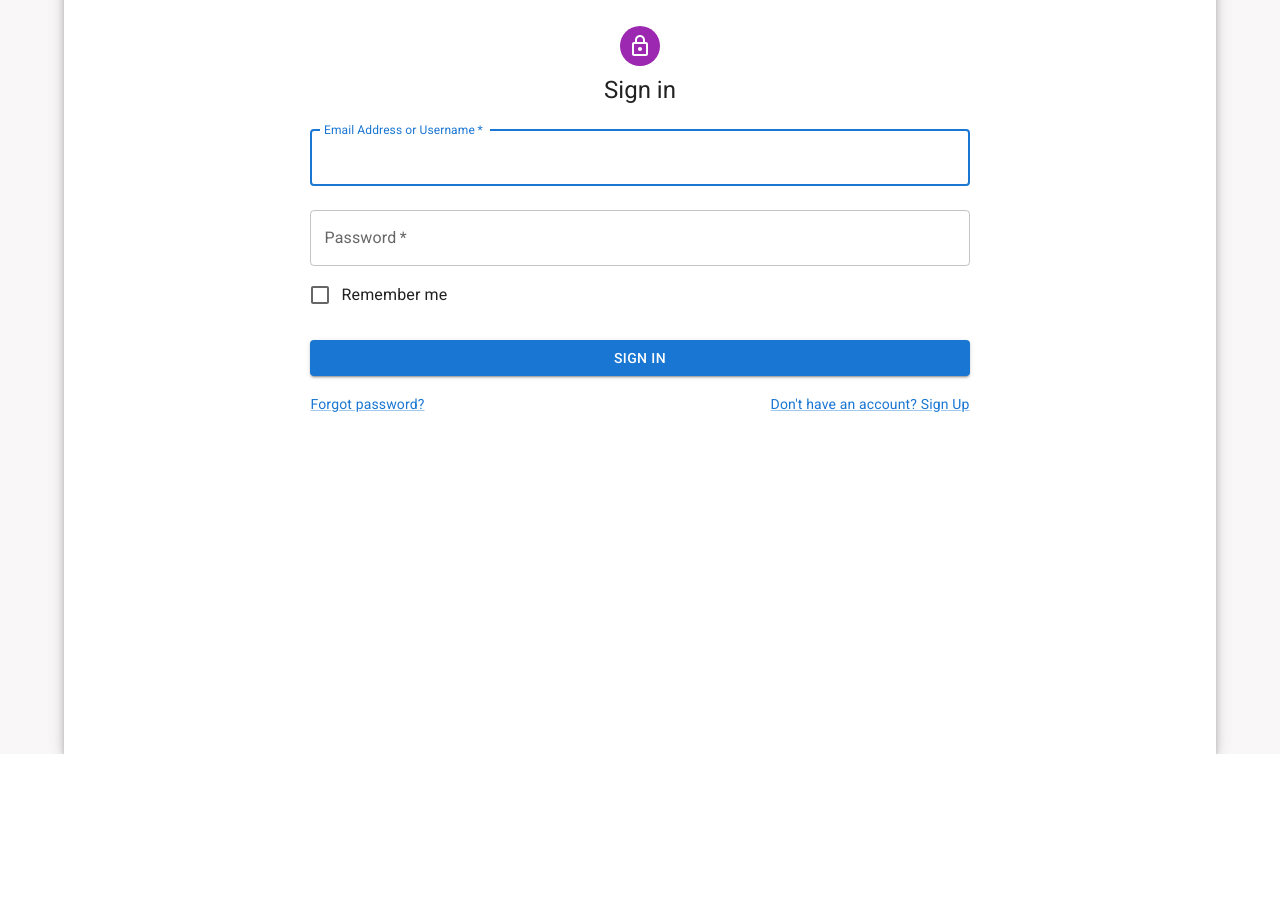
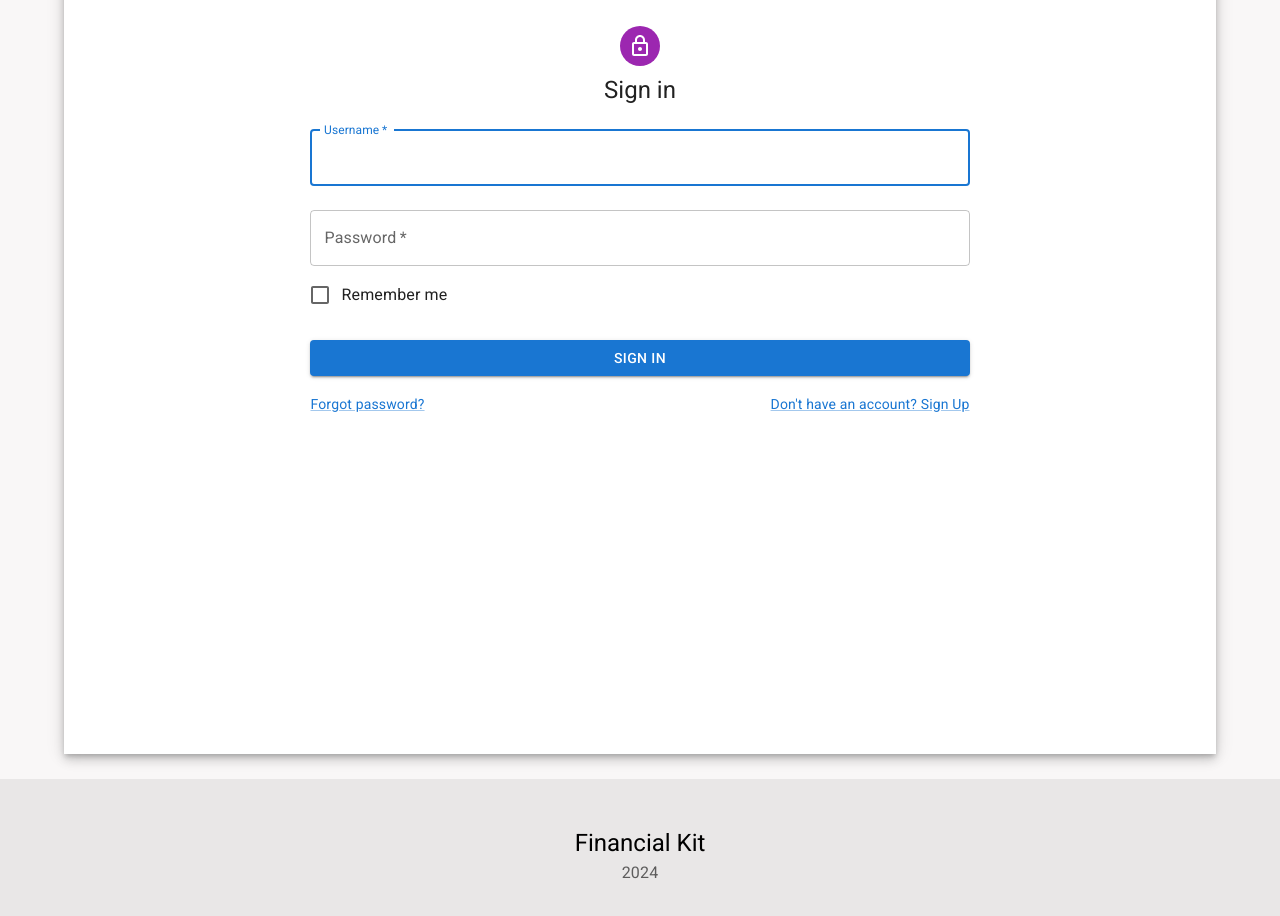
Before and after one commit to semihgencten/FinantialKit-Frontend, a React (Vite) app: page /sign-in in a window 1280 px wide. Shown: the part 240-1156 px from the top of the page. Before the commit the page ends 994 px from the top, so only its background shows below. Built offline with nearby package versions, Linux system fonts and the light colour scheme.

Commit message:
user login fixed

```diff
--- a/src/actions/authActions.js
+++ b/src/actions/authActions.js
@@ -24,7 +24,7 @@ export const registerUser = createAsyncThunk(
 export const loginUser = createAsyncThunk(
   "auth/loginUser",
   async (body) => {
-    console.log(body);
+    // console.log(body);
     const response = await httpFetch({
       method: "POST",
       url: "/users/login/",
@@ -34,3 +34,9 @@ export const loginUser = createAsyncThunk(
 
   }
 )
+
+export const logoutUser = createAsyncThunk(
+  "auth/logoutUser",
+  async ()=>{} // This could be changed but for now it is handled from user slice module
+
+)
--- a/src/layouts/default/index.jsx
+++ b/src/layouts/default/index.jsx
@@ -14,11 +14,14 @@ import {
   Menu,
   IconButton,
   Avatar,
+  Container
 } from "@mui/material";
 import LocaleContext from "@/LocaleContext";
 import { FormattedMessage } from "react-intl";
 import InputAdornment from "@mui/material/InputAdornment";
 import SearchIcon from "@mui/icons-material/Search";
+import { useSelector,useDispatch } from "react-redux";
+import { logoutUser } from "@/actions/authActions";
 
 const styles = {
   navButton: {
@@ -44,6 +47,7 @@ const NavButton = ({ route, titleId }) => {
 };
 
 const DefaultLayout = () => {
+  const dispatch = useDispatch();
   const navigate = useNavigate();
   const location = useLocation();
   const { locale, setLocale } = useContext(LocaleContext);
@@ -59,6 +63,12 @@ const DefaultLayout = () => {
 
   const handleMenuClose = () => {
     setAnchorEl(null);
+  };
+
+  const {user,status,error,isAuthenticated} = useSelector((state)=> state.user);
+
+  const logout = async () => {
+    dispatch(logoutUser());
   };
 
   return (
@@ -122,13 +132,15 @@ const DefaultLayout = () => {
           >
             <MenuItem
               onClick={() => {
-                navigate("/my-profile");
+
+                isAuthenticated?navigate("/my-profile"): navigate("/sign-in") ;
                 handleMenuClose();
               }}
             >
-              My Profile
+              {isAuthenticated? "My Profile":"Login" }
             </MenuItem>
             <MenuItem
+              style={{ display: isAuthenticated?"block": "none" }}
               onClick={() => {
                 navigate("/settings");
                 handleMenuClose();
@@ -137,8 +149,10 @@ const DefaultLayout = () => {
               Settings
             </MenuItem>
             <MenuItem
+              style={{ display: isAuthenticated?"block": "none" }}
               onClick={() => {
-                navigate("/sign-out");
+                logout();
+                navigate("/");
                 handleMenuClose();
               }}
             >
@@ -171,6 +185,32 @@ const DefaultLayout = () => {
       <Box sx={{ width: "90%", mx: "auto", mt: 2 }}>
         <Outlet />
       </Box>
+      <Box
+      sx={{
+        marginTop:"25px",
+        width: "100%",
+        height: "auto",
+        backgroundColor: "#E9E7E7",
+        paddingTop: "3rem",
+        paddingBottom: "3rem",
+      }}
+    >
+      <Container maxWidth="lg">
+        <Grid container direction="column" alignItems="center">
+          <Grid item xs={12}>
+            <Typography color="black" variant="h5">
+              Financial Kit
+            </Typography>
+              </Grid>
+              <Grid item xs={12}>
+            <Typography color="textSecondary" variant="subtitle1">
+              {`${new Date().getFullYear()}`}
+            </Typography>
+          </Grid>
+        </Grid>
+      </Container>
+    </Box>
+
     </Box>
   );
 };
--- a/src/pages/AuthPages/SignIn/index.jsx
+++ b/src/pages/AuthPages/SignIn/index.jsx
@@ -1,3 +1,4 @@
+import { useDispatch } from "react-redux";
 import * as React from "react";
 import Avatar from "@mui/material/Avatar";
 import Button from "@mui/material/Button";
@@ -12,17 +13,32 @@ import Grid from "@mui/material/Grid";
 import LockOutlinedIcon from "@mui/icons-material/LockOutlined";
 import Typography from "@mui/material/Typography";
 import { createTheme, ThemeProvider } from "@mui/material/styles";
+import { loginUser } from "@/actions/authActions";
+import { useNavigate } from "react-router-dom";
+// import { redirect,navigate } from "react-router-dom";
 
 const defaultTheme = createTheme();
 
+
 const SignIn = () => {
-  const handleSubmit = (event) => {
+  const dispatch = useDispatch();
+  const navigate = useNavigate();
+
+  const handleSubmit = async (event) => {
+
     event.preventDefault();
     const data = new FormData(event.currentTarget);
-    console.log({
-      email: data.get("email"),
-      password: data.get("password"),
-    });
+    const action = await dispatch(
+      loginUser({
+        username: data.get("username"),
+        password: data.get("password")
+      })
+    );
+    navigate("/");
+    // console.log({
+    //   email: data.get("username"),
+    //   password: data.get("password"),
+    // });
   };
 
   return (
@@ -55,10 +71,10 @@ const SignIn = () => {
                 margin="normal"
                 required
                 fullWidth
-                id="email"
-                label="Email Address or Username"
-                name="email"
-                autoComplete="email"
+                id="username"
+                label="Username"
+                name="username"
+                autoComplete="username"
                 autoFocus
               />
               <TextField
--- a/src/reducers/userSlice.js
+++ b/src/reducers/userSlice.js
@@ -1,5 +1,5 @@
 import { createSlice } from "@reduxjs/toolkit";
-import { registerUser,loginUser } from "@/actions/authActions";
+import { registerUser,loginUser,logoutUser} from "@/actions/authActions";
 import Cookies from "universal-cookie";
 const initialState = {
   user: null,
@@ -7,6 +7,9 @@ const initialState = {
   error: null,
   isAuthenticated: false,
 };
+
+let cookies = new Cookies(null,{path: '/'});
+
 
 export const financeSlice = createSlice({
   name: "finance",
@@ -18,15 +21,22 @@ export const financeSlice = createSlice({
         state.status = "succeeded";
         state.error = null;
         state.user = action.payload;
+        state.isAuthenticated = true;
       })
       .addCase(loginUser.fulfilled, (state,action)=>{
         state.status = "succeeded";
         state.error = null;
         state.user = action.payload;
-        let cookies = new Cookies(null,{path: '/'});
-        cookies.set("token",state.user?.token);
-        // console.log(cookies.get('token'));
+        state.isAuthenticated = true
+        cookies.set("token",state.user?.token); // TODO: need to take expiration of the token
       } )
+      .addCase(logoutUser.fulfilled,(state,action)=>{
+        state.status = "succeeded";
+        state.error = null;
+        state.user = null;
+        state.isAuthenticated = false;
+        cookies.remove("token");
+      })
       .addMatcher(
         (action) => action.type.endsWith("/pending"),
         (state) => {
```
